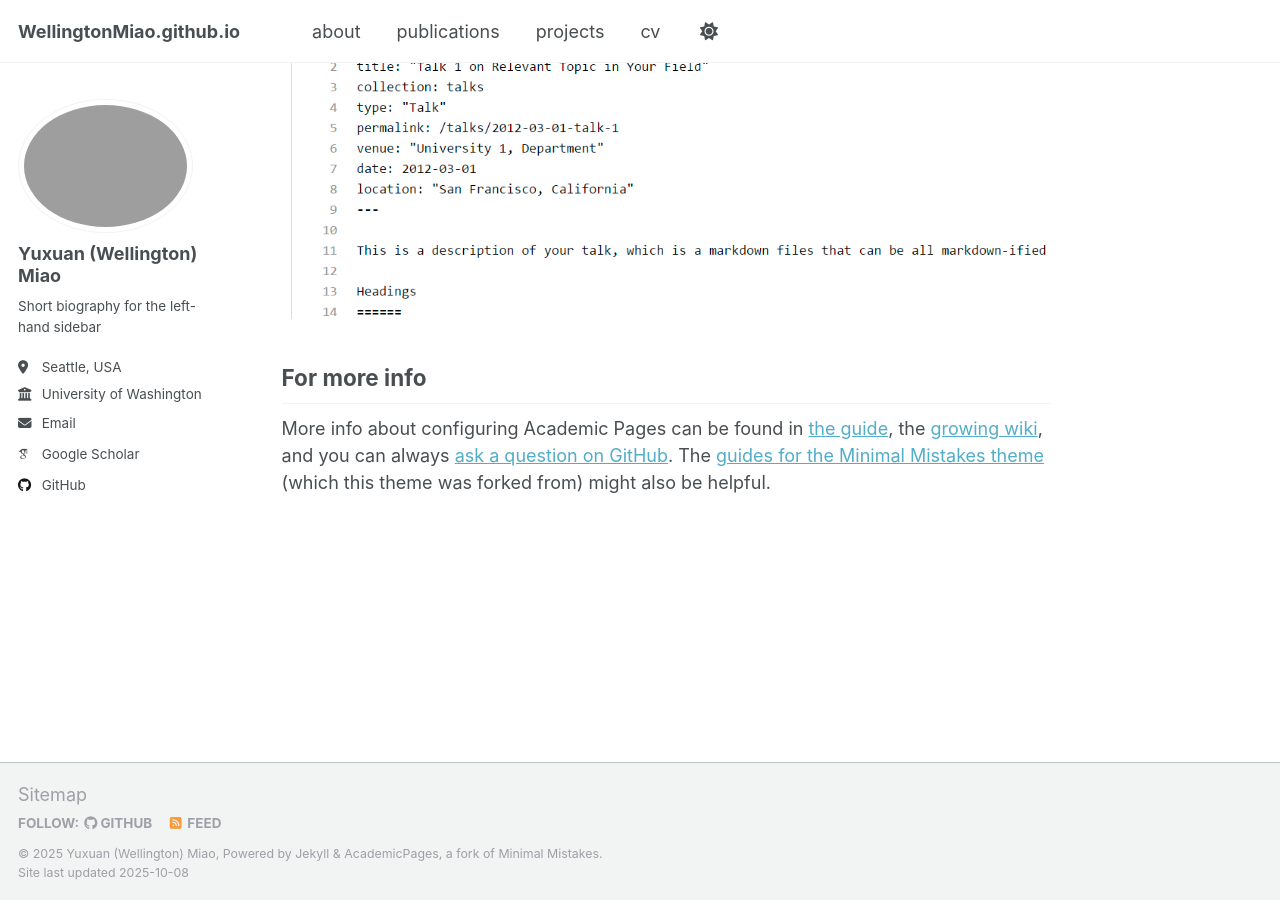
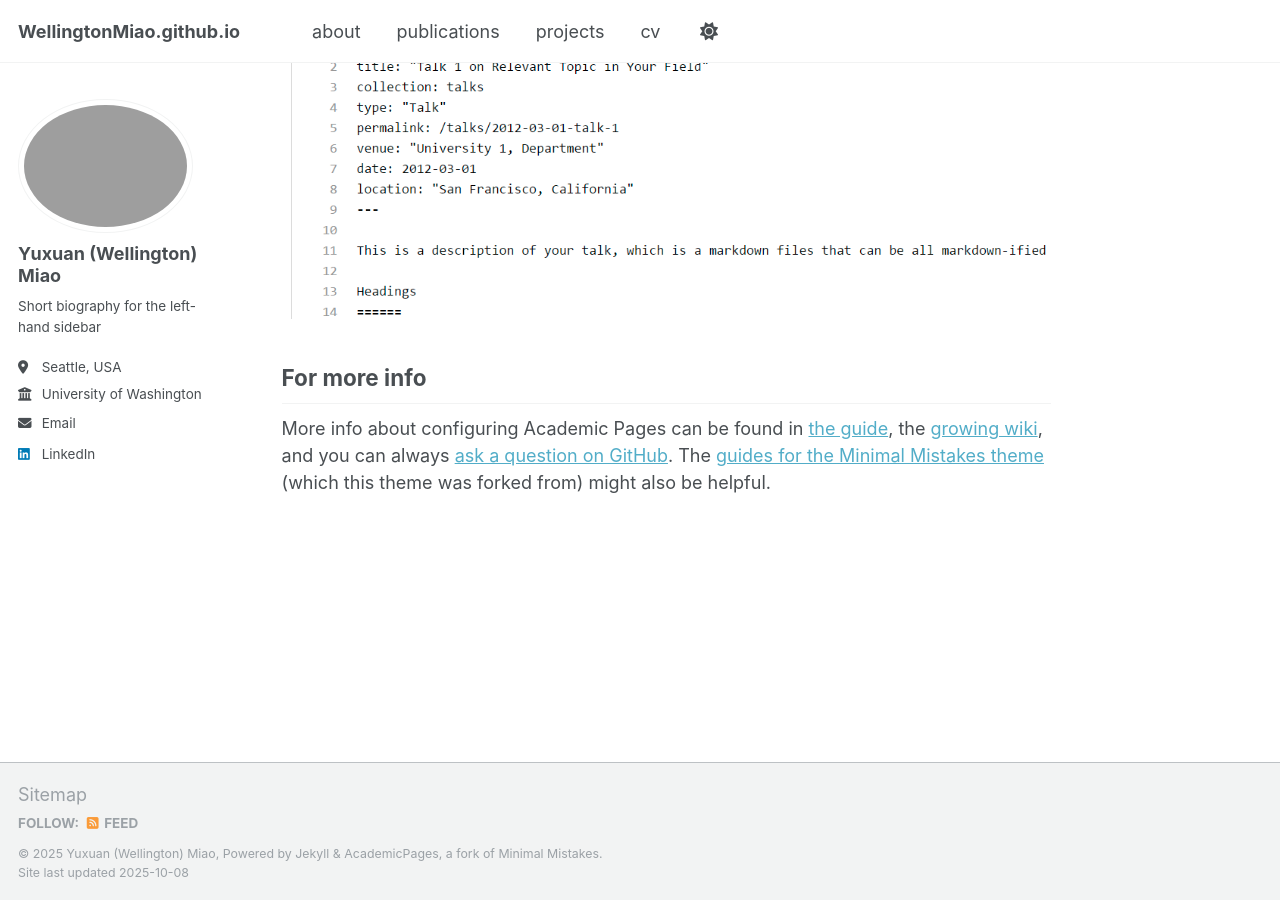
Before and after one commit to WellingtonMiao/WellingtonMiao.github.io, a Jekyll site: the page built from _pages/about.md, in a window 1280 px wide and 900 px high, scrolled down 2880 px. Built offline with Jekyll 4.4.1, drawn with Linux system fonts in a browser that asks for light colours; some web fonts are replaced; a script that is not in the unit is left out.

Commit message:
Update _config.yml

```diff
--- a/_config.yml
+++ b/_config.yml
@@ -34,7 +34,7 @@ author:
   # Academic websites
   academia     :
   arxiv        :
-  googlescholar: "https://scholar.google.com/citations?user=PS_CX0AAAAAJ"
+  googlescholar:    # removed to hide Google Scholar from sidebar
   inspire-hep  :
   impactstory  :
   orcid        :
@@ -47,7 +47,7 @@ author:
   bitbucket    :
   codepen      :
   dribbble     :
-  github       : "WellingtonMiao"
+  github       :    # removed to hide GitHub from sidebar
   kaggle       :
   stackoverflow:
 
@@ -62,7 +62,7 @@ author:
   keybase      :
   instagram    :
   lastfm       :
-  linkedin     :
+  linkedin     : "yuxuan-wellington-miao-a07b4032b"  # LinkedIn username (not full URL)
   mastodon     :
   medium       :
   pinterest    :
```
